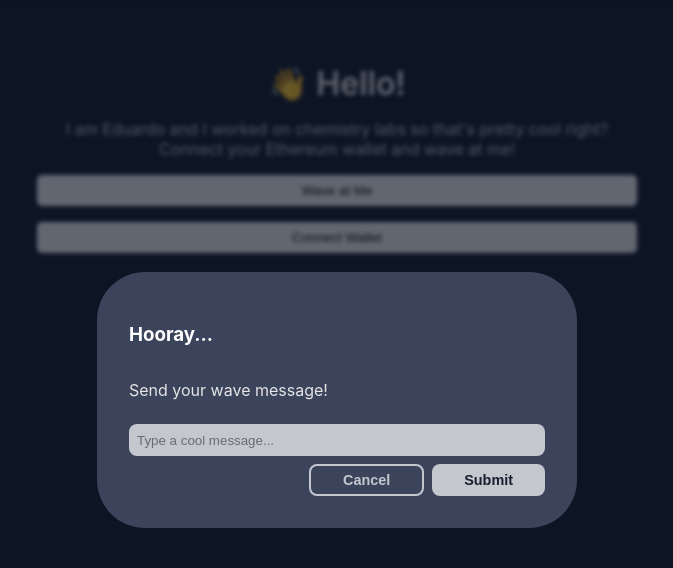
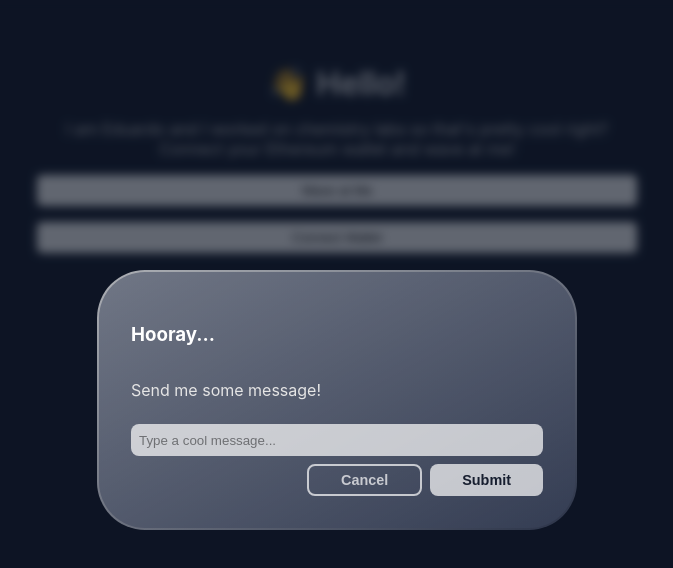
Before and after one commit to eduwr/waveportal-client, a React (Vite) app: page / in a window 1280 px wide. Both pictures are taken after a click on the button "Wave at Me". Shown: the top 568 px of the page, without its empty margins (303-976 px from the left). Built offline with nearby package versions, Linux system fonts and the light colour scheme.

Commit message:
Glassmorphic effect on Modal

```diff
--- a/src/WaveModal.css
+++ b/src/WaveModal.css
@@ -26,7 +26,7 @@
   left: 0;
   right: 0;
   bottom: 0;
-  backdrop-filter: blur(2px);
+  backdrop-filter: blur(5px);
   animation: fadein 0.5s;
 }
 
@@ -39,10 +39,14 @@
   width: 30rem;
   border-radius: 3rem;
   padding: 2rem;
-  background:  #3C445C;
   display: flex;
   flex-direction: column;
-  align-items: "center"
+  align-items: "center";
+  background:
+    linear-gradient(#3C445C88, #3C445C88) padding-box,
+    linear-gradient(to bottom right, #FFFFFFAA, #3C445CAA) border-box;
+  border-radius: 3rem;
+  border: 2px solid transparent;
 }
 
 
--- a/src/WaveModal.jsx
+++ b/src/WaveModal.jsx
@@ -16,7 +16,7 @@ export const WaveModal = ({
           ) : (
           <>
             <h3>Hooray...</h3>
-            <p>Send your wave message!</p>
+            <p>Send me some message!</p>
           </>
           )}
         <input
```
